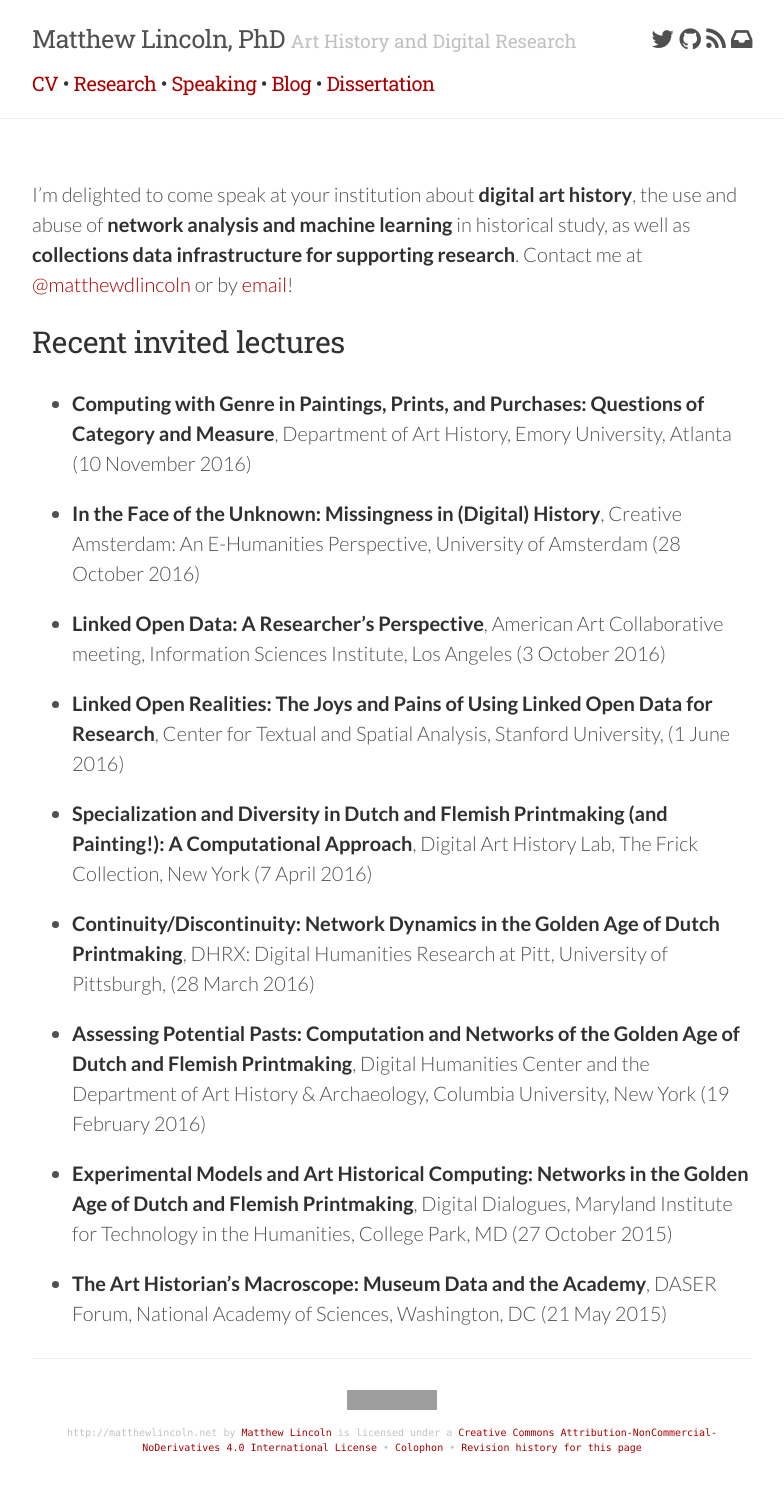
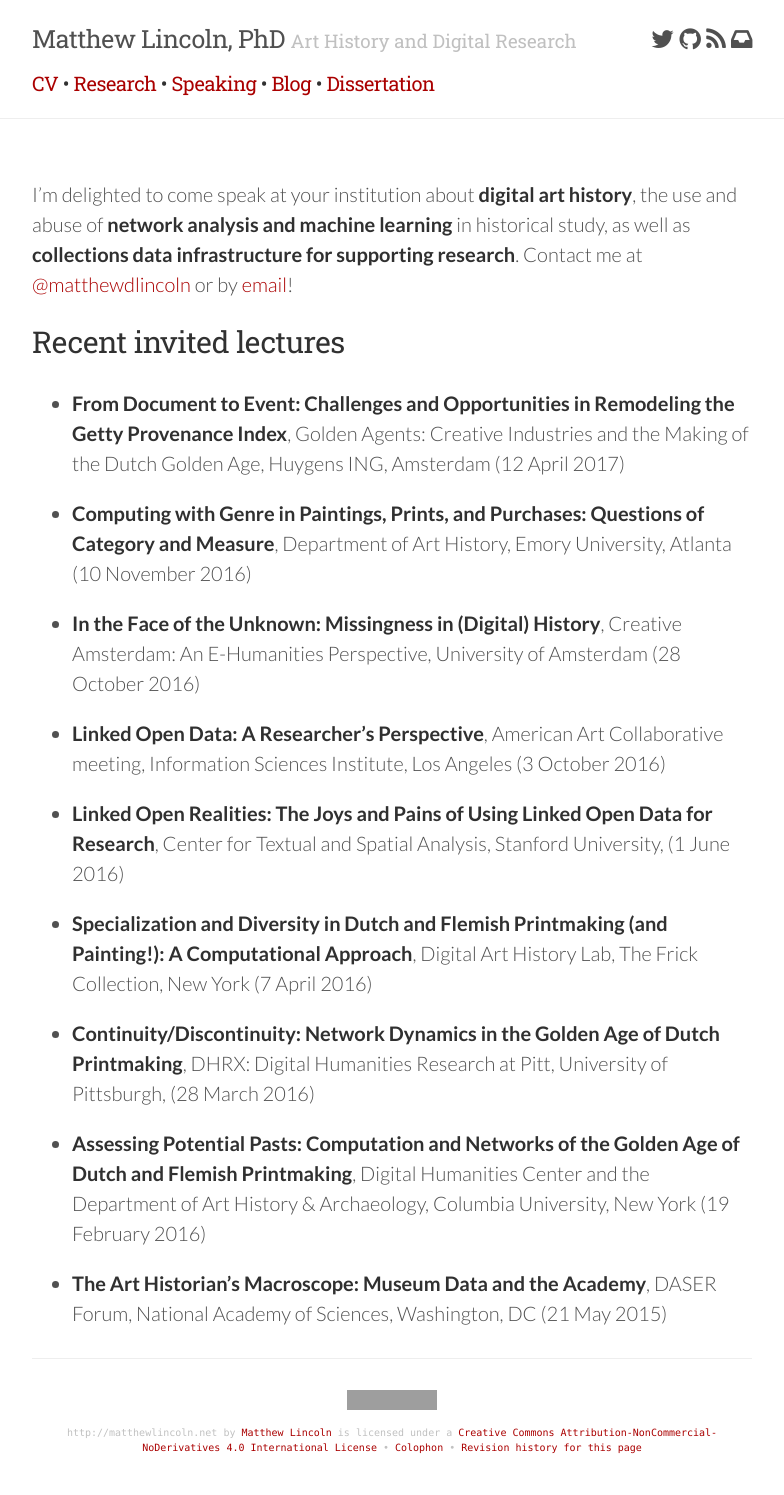
Before and after one commit to mdlincoln/mdlincoln.github.io, a Jekyll site: the page built from speaking.md, in a window 1280 px wide. Shown: the whole page, without its empty margins (248-1032 px from the left). Built offline with Jekyll 4.4.1, drawn with Linux system fonts in a browser that asks for light colours; nearby versions of some CDN libraries; a script that is not in the unit is left out; grey boxes are pictures that could not be loaded.

Commit message:
add Huygens talk, remove old ones

```diff
--- a/speaking.md
+++ b/speaking.md
@@ -2,6 +2,13 @@
 title: Invited Speaking
 layout: default
 talks:
+  - year: 2017
+    text: "From Document to Event: Challenges and Opportunities in Remodeling the Getty Provenance Index"
+    place: "Golden Agents: Creative Industries and the Making of the Dutch Golden Age"
+    location: "Huygens ING, Amsterdam"
+    date: 12 April 2017
+    invited: true
+    short: true
   - year: 2016
     text: "Computing with Genre in Paintings, Prints, and Purchases: Questions of Category and Measure"
     place: Department of Art History, Emory University
@@ -50,13 +57,6 @@ talks:
     invited: true
     short: true
   - year: 2015
-    text: "Experimental Models and Art Historical Computing: Networks in the Golden Age of Dutch and Flemish Printmaking"
-    place: "Digital Dialogues, Maryland Institute for Technology in the Humanities"
-    location: College Park, MD
-    date: 27 October 2015
-    url: "http://mith.umd.edu/podcasts/dd-fall-2015-matthew-lincoln"
-    invited: true
-  - year: 2015
     text: "The Art Historian's Macroscope: Museum Data and the Academy"
     place: "DASER Forum, National Academy of Sciences"
     location: "Washington, DC"
```
